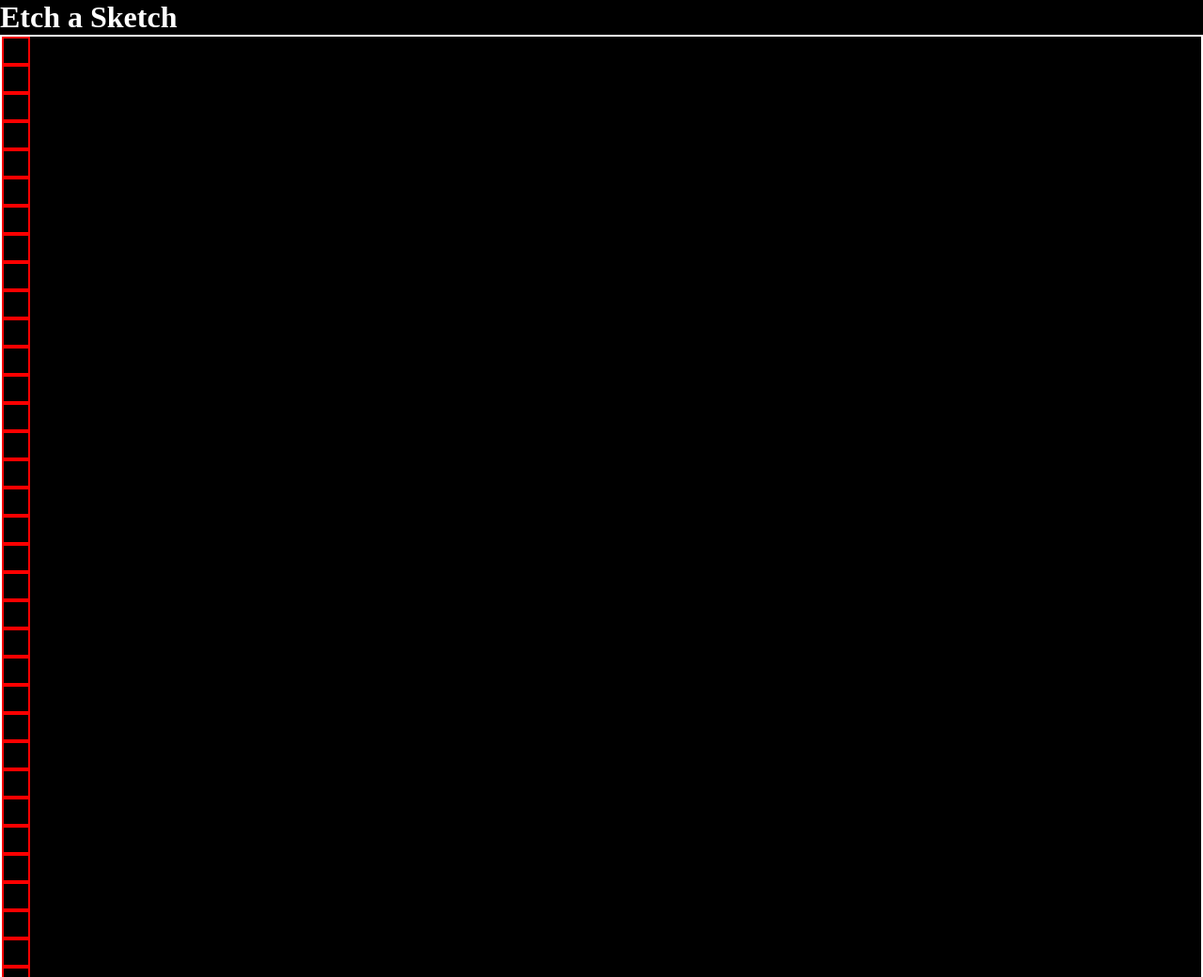
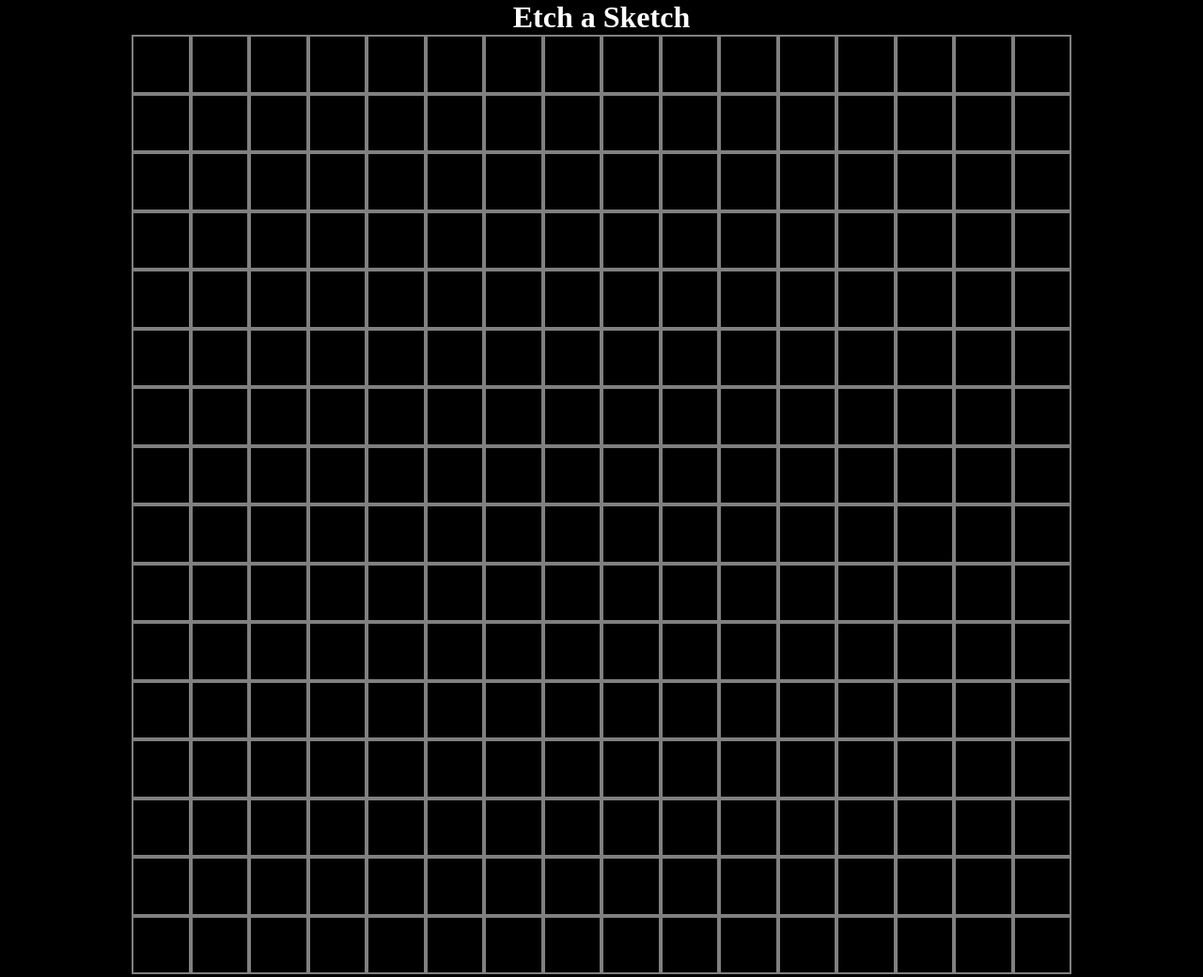
Before and after one commit to drldx/etch-a-sketch, a plain HTML site: page index.html in a window 1280 px wide. Shown: the top 1040 px of the page at 94% size. Drawn offline with Linux system fonts and the light colour scheme.

Commit message:
add: grid like divs to the container
using Dom and classList property, a 16x16 grid implemented on the page

```diff
--- a/script.js
+++ b/script.js
@@ -1,8 +1,8 @@
 const container = document.querySelector(".container");
 
-for(let i = 0; i <= 16; i++){
+for(let i = 0; i < 16; i++){
 
-  for(let j = 0; j <= 16; j++){
+  for(let j = 0; j < 16; j++){
 
     const divs = document.createElement("div");
     divs.classList.add("square");
--- a/styles.css
+++ b/styles.css
@@ -7,14 +7,20 @@
 body{
   color: white;
   background: black;
+  text-align: center;
 }
 
 .container{
-  border: 2px solid;
+  margin: 0 auto;
+  display: flex;
+  flex-wrap: wrap;
+  width: 1000px;
+  height: 1000px;
 }
 
 .square{
-  width: 30px;
-  height: 30px;
-  border: 2px solid red;
+  width: calc(100%/16);
+  height: calc(100%/16);
+  border: 2px solid grey;
+
 }
```
